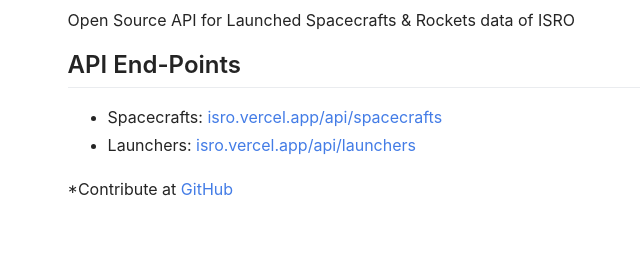
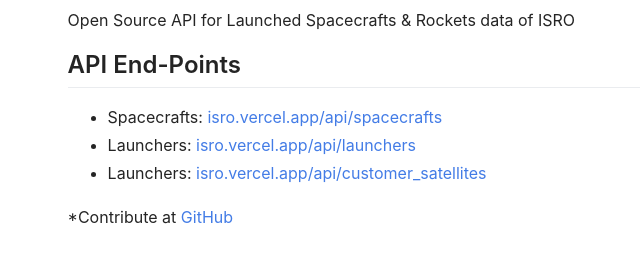
Before and after one commit to isro/api, a website: page index.html in a window 1280 px wide. Shown: the part 82-344 px from the top of the page, without its empty margins (130-770 px from the left). Drawn offline with Linux system fonts and the light colour scheme.

Commit message:
Updated api with new end point for customer_satellites (#11)

```diff
--- a/index.html
+++ b/index.html
@@ -4,7 +4,7 @@
 Created Date : Friday, Oct 2nd 2020, 1:30:07 PM
 Author       : Pramod Devireddy
 
-Last Modified: Friday, 2nd October 2020 2:26:57 pm
+Last Modified: Sunday, 18th October 2020 10:51:11 am
 Modified By  : Pramod Devireddy
 
 Copyright (c)2020 - Pramod Devireddy
@@ -60,6 +60,8 @@
                         rel="noreferrer">isro.vercel.app/api/spacecrafts</a></li>
                 <li> Launchers: <a href="https://isro.vercel.app/api/launchers" target="_blank" rel="noopener"
                         rel="noreferrer">isro.vercel.app/api/launchers</a></li>
+                <li> Launchers: <a href="https://isro.vercel.app/api/customer_satellites" target="_blank" rel="noopener"
+                        rel="noreferrer">isro.vercel.app/api/customer_satellites</a></li>
             </ul>
             <p>*Contribute at <a href="https://github.com/isro/api">GitHub</a> </p>
         </div>
```
Also changed, not shown: README.md.
